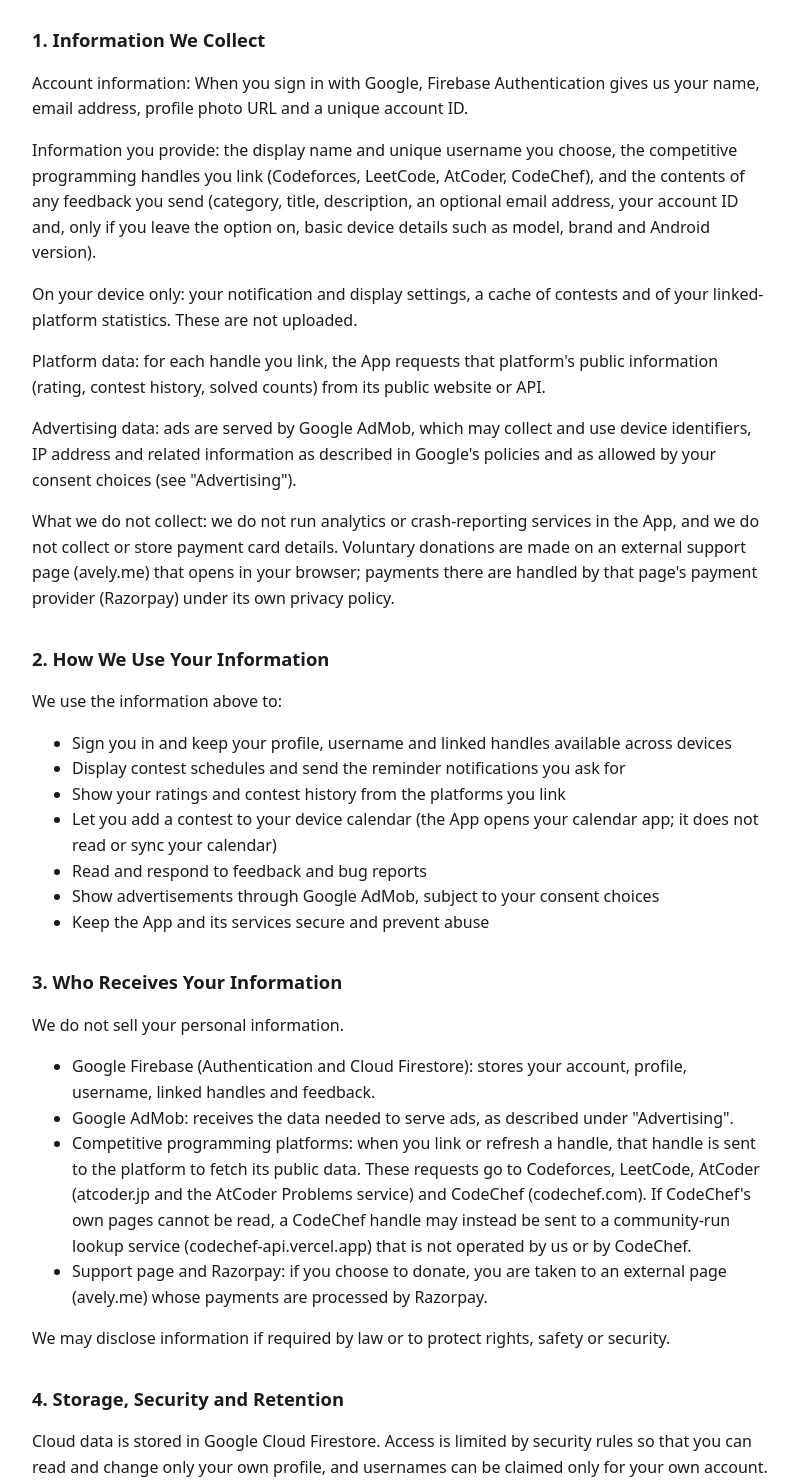
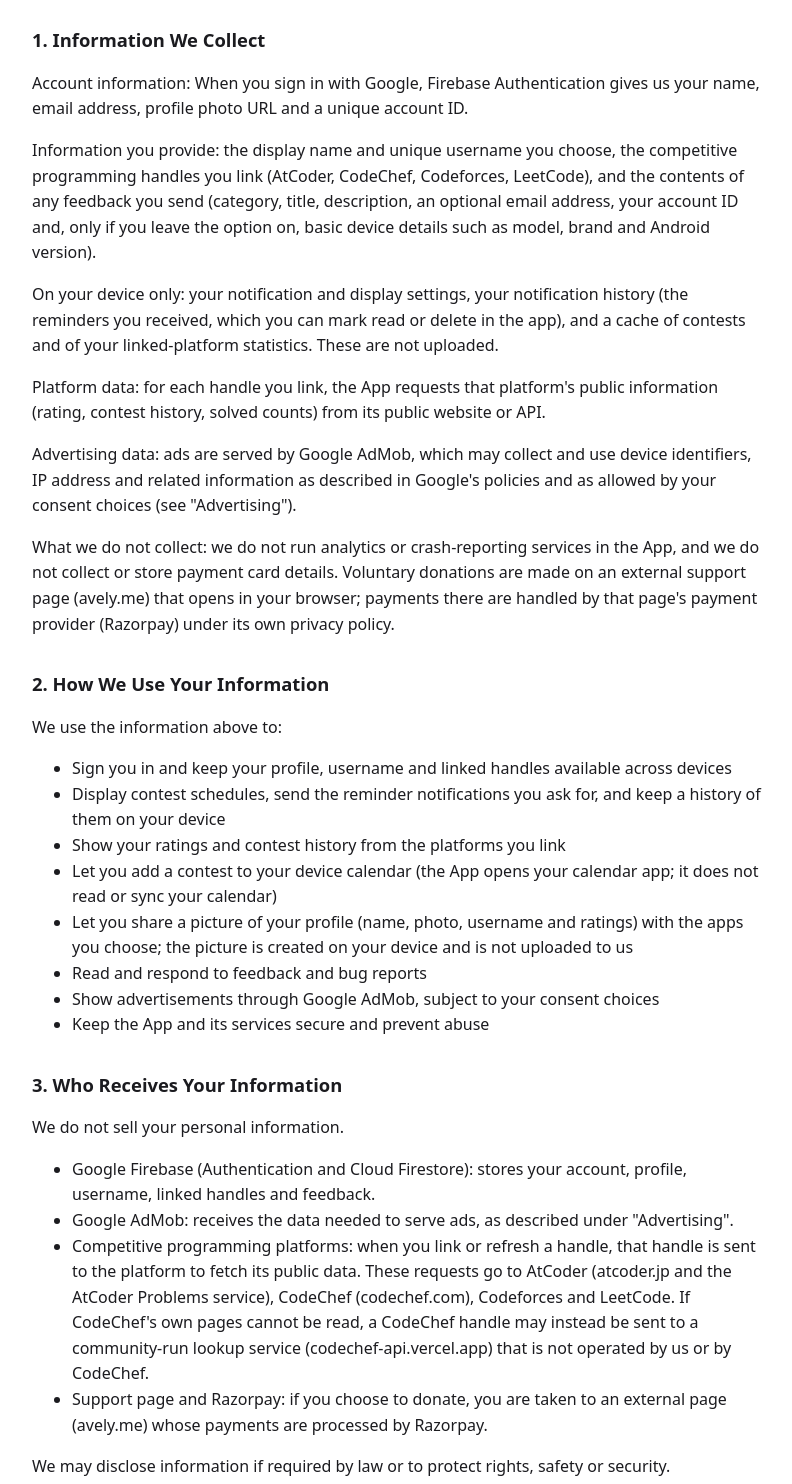
Before and after one commit to saranshnaik/codealert-legal, a plain HTML site: page privacy-policy.html in a window 1280 px wide. Shown: the part 200-1684 px from the top of the page, without its empty margins (240-1032 px from the left). Drawn offline with Linux system fonts and the light colour scheme.

Commit message:
Legal pages: alphabetical platform order, notification history and profile sharing wording

```diff
--- a/privacy-policy.html
+++ b/privacy-policy.html
@@ -16,17 +16,17 @@
 <p>This is the same policy shown inside the CodeAlert app. To delete your account and data, see <a href="delete-account.html">how to delete your account</a>.</p>
 <h2>1. Information We Collect</h2>
 <p>Account information: When you sign in with Google, Firebase Authentication gives us your name, email address, profile photo URL and a unique account ID.</p>
-<p>Information you provide: the display name and unique username you choose, the competitive programming handles you link (Codeforces, LeetCode, AtCoder, CodeChef), and the contents of any feedback you send (category, title, description, an optional email address, your account ID and, only if you leave the option on, basic device details such as model, brand and Android version).</p>
-<p>On your device only: your notification and display settings, a cache of contests and of your linked-platform statistics. These are not uploaded.</p>
+<p>Information you provide: the display name and unique username you choose, the competitive programming handles you link (AtCoder, CodeChef, Codeforces, LeetCode), and the contents of any feedback you send (category, title, description, an optional email address, your account ID and, only if you leave the option on, basic device details such as model, brand and Android version).</p>
+<p>On your device only: your notification and display settings, your notification history (the reminders you received, which you can mark read or delete in the app), and a cache of contests and of your linked-platform statistics. These are not uploaded.</p>
 <p>Platform data: for each handle you link, the App requests that platform&#x27;s public information (rating, contest history, solved counts) from its public website or API.</p>
 <p>Advertising data: ads are served by Google AdMob, which may collect and use device identifiers, IP address and related information as described in Google&#x27;s policies and as allowed by your consent choices (see &quot;Advertising&quot;).</p>
 <p>What we do not collect: we do not run analytics or crash-reporting services in the App, and we do not collect or store payment card details. Voluntary donations are made on an external support page (avely.me) that opens in your browser; payments there are handled by that page&#x27;s payment provider (Razorpay) under its own privacy policy.</p>
 <h2>2. How We Use Your Information</h2>
 <p>We use the information above to:</p>
-<ul><li>Sign you in and keep your profile, username and linked handles available across devices</li><li>Display contest schedules and send the reminder notifications you ask for</li><li>Show your ratings and contest history from the platforms you link</li><li>Let you add a contest to your device calendar (the App opens your calendar app; it does not read or sync your calendar)</li><li>Read and respond to feedback and bug reports</li><li>Show advertisements through Google AdMob, subject to your consent choices</li><li>Keep the App and its services secure and prevent abuse</li></ul>
+<ul><li>Sign you in and keep your profile, username and linked handles available across devices</li><li>Display contest schedules, send the reminder notifications you ask for, and keep a history of them on your device</li><li>Show your ratings and contest history from the platforms you link</li><li>Let you add a contest to your device calendar (the App opens your calendar app; it does not read or sync your calendar)</li><li>Let you share a picture of your profile (name, photo, username and ratings) with the apps you choose; the picture is created on your device and is not uploaded to us</li><li>Read and respond to feedback and bug reports</li><li>Show advertisements through Google AdMob, subject to your consent choices</li><li>Keep the App and its services secure and prevent abuse</li></ul>
 <h2>3. Who Receives Your Information</h2>
 <p>We do not sell your personal information.</p>
-<ul><li>Google Firebase (Authentication and Cloud Firestore): stores your account, profile, username, linked handles and feedback.</li><li>Google AdMob: receives the data needed to serve ads, as described under &quot;Advertising&quot;.</li><li>Competitive programming platforms: when you link or refresh a handle, that handle is sent to the platform to fetch its public data. These requests go to Codeforces, LeetCode, AtCoder (atcoder.jp and the AtCoder Problems service) and CodeChef (codechef.com). If CodeChef&#x27;s own pages cannot be read, a CodeChef handle may instead be sent to a community-run lookup service (codechef-api.vercel.app) that is not operated by us or by CodeChef.</li><li>Support page and Razorpay: if you choose to donate, you are taken to an external page (avely.me) whose payments are processed by Razorpay.</li></ul>
+<ul><li>Google Firebase (Authentication and Cloud Firestore): stores your account, profile, username, linked handles and feedback.</li><li>Google AdMob: receives the data needed to serve ads, as described under &quot;Advertising&quot;.</li><li>Competitive programming platforms: when you link or refresh a handle, that handle is sent to the platform to fetch its public data. These requests go to AtCoder (atcoder.jp and the AtCoder Problems service), CodeChef (codechef.com), Codeforces and LeetCode. If CodeChef&#x27;s own pages cannot be read, a CodeChef handle may instead be sent to a community-run lookup service (codechef-api.vercel.app) that is not operated by us or by CodeChef.</li><li>Support page and Razorpay: if you choose to donate, you are taken to an external page (avely.me) whose payments are processed by Razorpay.</li></ul>
 <p>We may disclose information if required by law or to protect rights, safety or security.</p>
 <h2>4. Storage, Security and Retention</h2>
 <p>Cloud data is stored in Google Cloud Firestore. Access is limited by security rules so that you can read and change only your own profile, and usernames can be claimed only for your own account.</p>
@@ -34,7 +34,7 @@
 <p>We keep your cloud data until you delete your account. Deleting your account (Settings &gt; Delete Account) removes your Firestore profile, your username reservation and your Firebase Authentication account, and clears the App&#x27;s data on your device. Feedback you submitted is stored separately and is not removed by account deletion; it can be deleted on request. Uninstalling the App removes the on-device data only.</p>
 <h2>5. Third-Party Services</h2>
 <p>The App uses third-party services, each governed by its own privacy policy:</p>
-<ul><li>Google (Sign-In, Firebase): https://policies.google.com/privacy</li><li>Google AdMob and the Google User Messaging Platform: https://policies.google.com/technologies/ads</li><li>Razorpay: https://razorpay.com/privacy/</li><li>Codeforces: https://codeforces.com/blog/entry/62947</li><li>LeetCode: https://leetcode.com/privacy/</li><li>AtCoder: https://atcoder.jp/tos</li><li>CodeChef: https://www.codechef.com/privacy-policy</li></ul>
+<ul><li>Google (Sign-In, Firebase): https://policies.google.com/privacy</li><li>Google AdMob and the Google User Messaging Platform: https://policies.google.com/technologies/ads</li><li>Razorpay: https://razorpay.com/privacy/</li><li>AtCoder: https://atcoder.jp/tos</li><li>CodeChef: https://www.codechef.com/privacy-policy</li><li>Codeforces: https://codeforces.com/blog/entry/62947</li><li>LeetCode: https://leetcode.com/privacy/</li></ul>
 <p>We encourage you to review them.</p>
 <h2>6. Your Rights and Choices</h2>
 <ul><li>Access and correction: your username and linked handles are visible and editable in the App.</li><li>Deletion: use Delete Account in Settings to remove your cloud data and account, as described above.</li><li>Notifications: turn reminders off, or choose platforms and timing, in Settings or in Android&#x27;s notification settings.</li><li>Linked accounts: unlink any platform handle at any time; this also removes it from the cloud copy of your profile.</li><li>Advertising: where required, you can review or change your ad-consent choice from Settings &gt; Privacy &gt; Ad privacy options. You can also manage ad personalisation at https://adssettings.google.com.</li></ul>
```
Also changed, not shown: index.html (+1 -1 lines), terms.html (+3 -3 lines).
